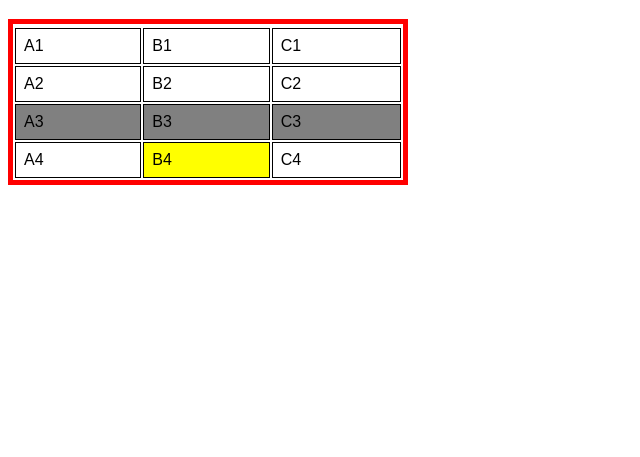
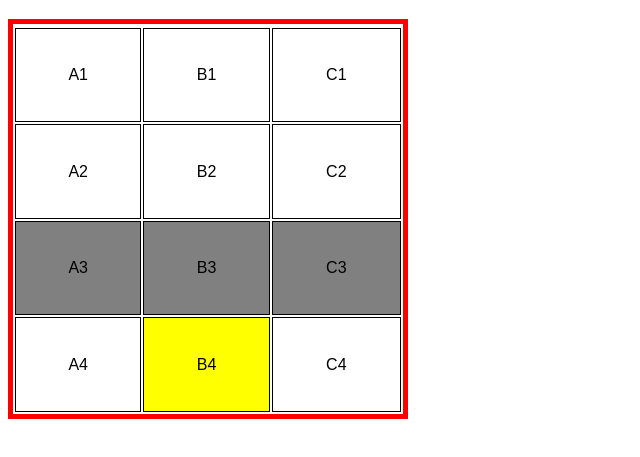
Before and after one commit to DrikaSantos89/Html-css, a plain HTML site: page Exercicios/Ex023/tabela001.html in a window 1280 px wide. Shown: the part 61-518 px from the top of the page, without its empty margins (0-640 px from the left). Drawn offline with Linux system fonts and the light colour scheme.

Commit message:
atual tabelas

```diff
--- a/Exercicios/Ex023/tabela001.html
+++ b/Exercicios/Ex023/tabela001.html
@@ -11,6 +11,7 @@
 
         table {
            width: 400px;
+           height: 400px;
            border-collapse: separate;
            border: 5px solid red;
         }
@@ -21,7 +22,7 @@
         td {
             border: 1px solid black;
             padding: 8px;
-
+            text-align: center;
         }
         td.dado {
             background-color: yellow;
```
